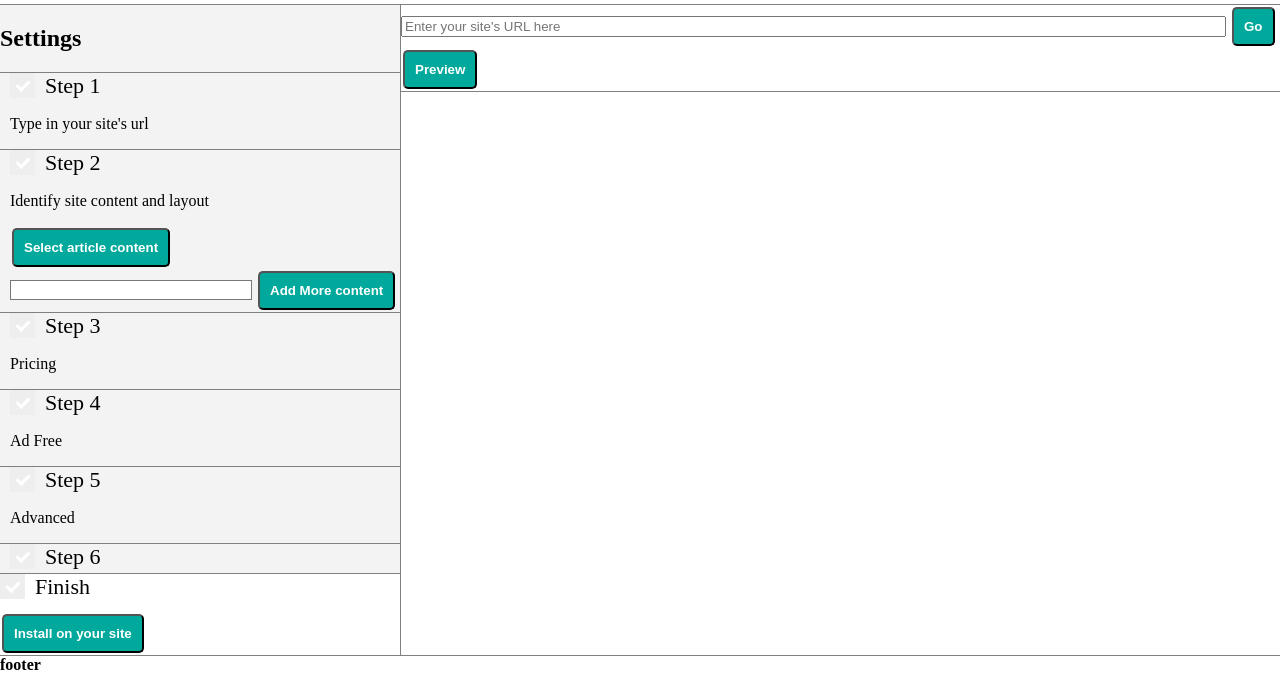
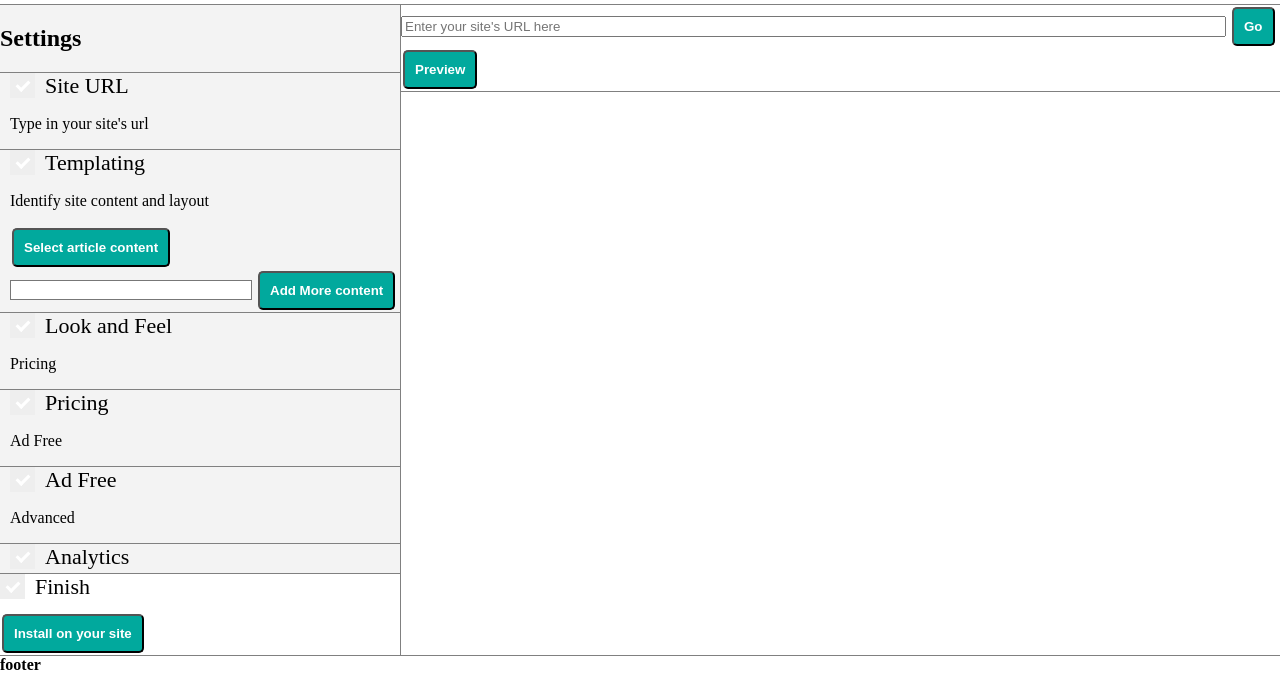
Before and after one commit to ericflarsen/preview, a plain HTML site: page index.html in a window 1280 px wide. Shown: the part 111-800 px from the top of the page. Drawn offline with nearby package versions, Linux system fonts and the light colour scheme.

Commit message:
Update index.html

```diff
--- a/index.html
+++ b/index.html
@@ -22,14 +22,14 @@
 
                     <h2>Settings</h2>
                     <div class="setting-section">
-                        <label class="checkbox-container">Step 1
+                        <label class="checkbox-container">Site URL
                             <input id="check-url" type="checkbox" disabled>
                             <span class="checkmark"></span>
                         </label>
                         <p>Type in your site's url</p>
                     </div>
                     <div class="setting-section">
-                        <label class="checkbox-container">Step 2
+                        <label class="checkbox-container">Templating
                             <input id="check-content" type="checkbox" disabled>
                             <span class="checkmark"></span>
                         </label>
@@ -40,7 +40,7 @@
                     </div>
 
                     <div class="setting-section">
-                        <label class="checkbox-container">Step 3
+                        <label class="checkbox-container">Look and Feel
                             <input id="check-3" type="checkbox" disabled>
                             <span class="checkmark"></span>
                         </label>
@@ -48,7 +48,7 @@
                     </div>
 
                     <div class="setting-section">
-                        <label class="checkbox-container">Step 4
+                        <label class="checkbox-container">Pricing
                             <input id="check-4" type="checkbox" disabled>
                             <span class="checkmark"></span>
                         </label>
@@ -56,14 +56,14 @@
                     </div>
 
                     <div class="setting-section">
-                        <label class="checkbox-container">Step 5
+                        <label class="checkbox-container">Ad Free
                             <input id="check-5" type="checkbox" disabled>
                             <span class="checkmark"></span>
                         </label>
                         <p>Advanced</p>
                     </div>
                     <div class="setting-section">
-                        <label class="checkbox-container">Step 6
+                        <label class="checkbox-container">Analytics
                             <input id="check-6" type="checkbox" disabled>
                             <span class="checkmark"></span>
                         </label>
```
